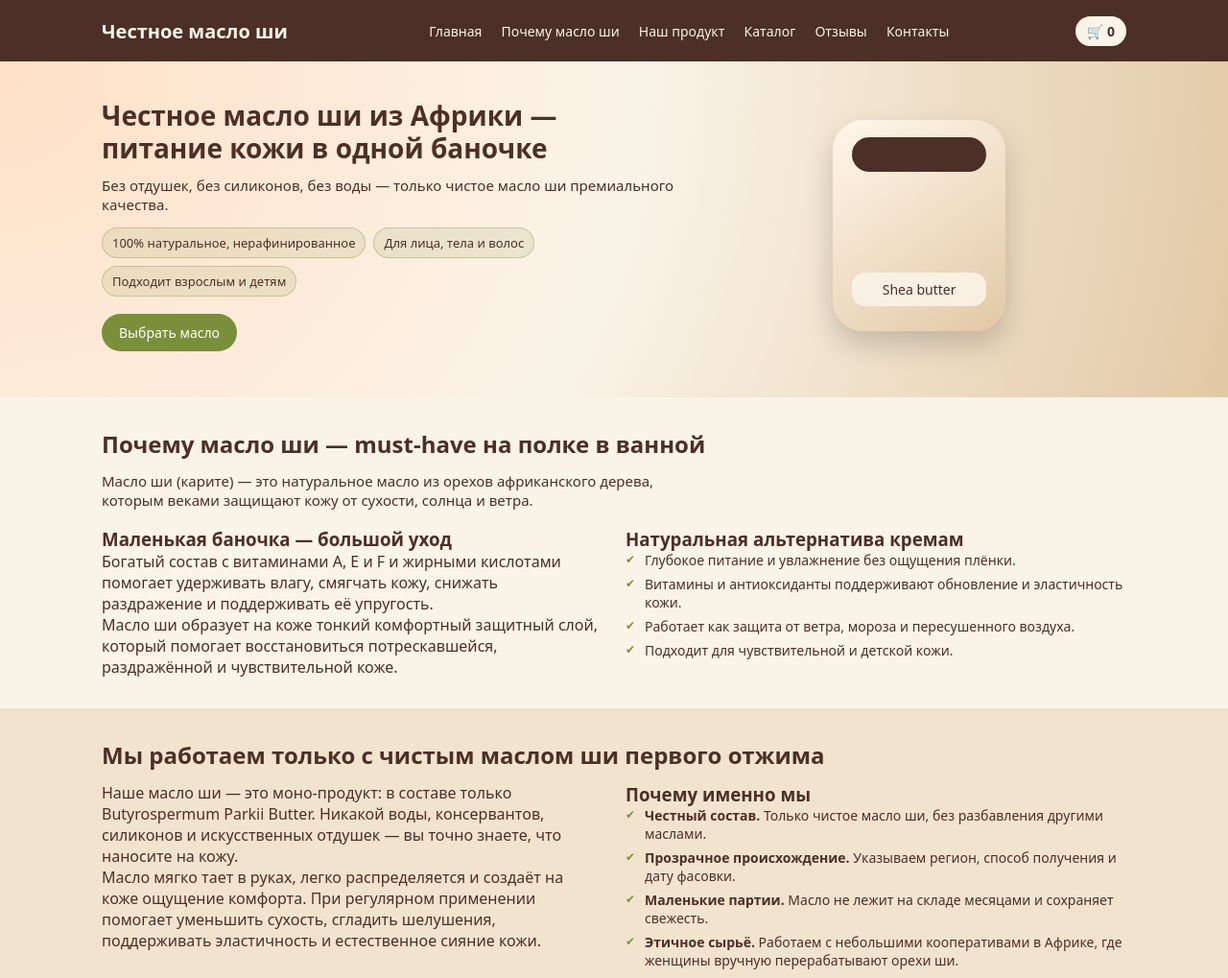
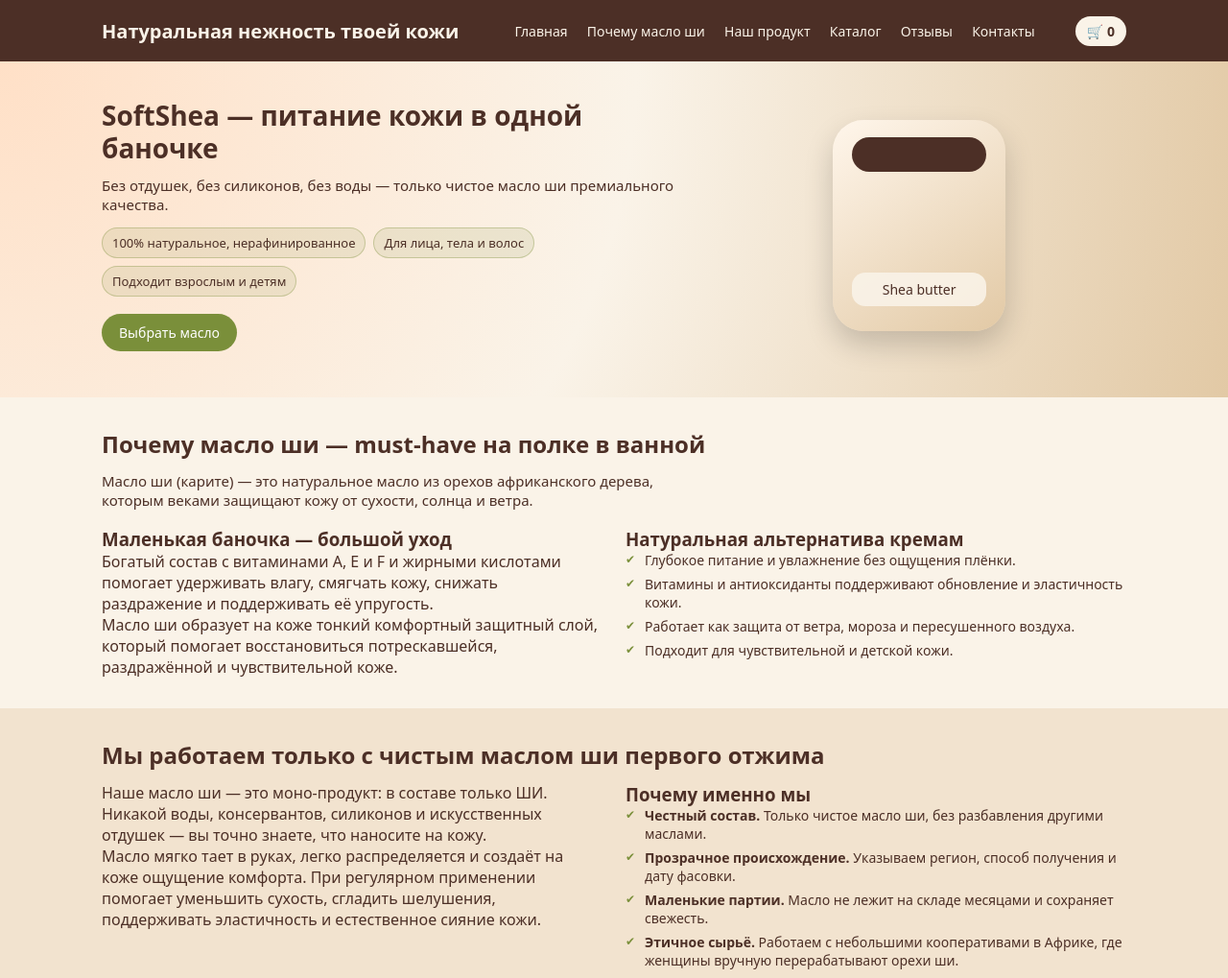
Before and after one commit to MaratSalavatovich/softshea, a plain HTML site: page index.html in a window 1280 px wide. Shown: the top 1019 px of the page at 96% size. Drawn offline with Linux system fonts and the light colour scheme.

Commit message:
Update index.html правки по тексту, исправление слоганов

```diff
--- a/index.html
+++ b/index.html
@@ -2,7 +2,7 @@
 <html lang="ru">
 <head>
   <meta charset="UTF-8" />
-  <title>Честное масло ши из Африки</title>
+  <title>SoftShea</title>
   <meta name="viewport" content="width=device-width, initial-scale=1" />
   <link rel="stylesheet" href="css/styles.css" />
 </head>
@@ -10,7 +10,7 @@
   <!-- Шапка -->
   <header class="header">
     <div class="container header-inner">
-      <div class="logo">Честное масло ши</div>
+      <div class="logo">Натуральная нежность твоей кожи</div>
       <nav class="nav">
         <a href="#hero">Главная</a>
         <a href="#why-shea">Почему масло ши</a>
@@ -30,7 +30,7 @@
     <section class="hero" id="hero">
       <div class="container hero-inner">
         <div class="hero-text">
-          <h1>Честное масло ши из Африки — питание кожи в одной баночке</h1>
+          <h1>SoftShea — питание кожи в одной баночке</h1>
           <p class="hero-sub">
             Без отдушек, без силиконов, без воды — только чистое масло ши премиального качества.
           </p>
@@ -86,7 +86,7 @@
         <div class="grid-two">
           <div>
             <p>
-              Наше масло ши — это моно‑продукт: в составе только Butyrospermum Parkii Butter. Никакой воды, консервантов, силиконов и искусственных отдушек — вы точно знаете, что наносите на кожу.
+              Наше масло ши — это моно‑продукт: в составе только ШИ. Никакой воды, консервантов, силиконов и искусственных отдушек — вы точно знаете, что наносите на кожу.
             </p>
             <p>
               Масло мягко тает в руках, легко распределяется и создаёт на коже ощущение комфорта. При регулярном применении помогает уменьшить сухость, сгладить шелушения, поддерживать эластичность и естественное сияние кожи.
@@ -217,7 +217,7 @@
         <h2>Контакты</h2>
 
         <p>Email: <a href="mailto:myshop@mail.ru">myshop@mail.ru</a></p>
-        <p>Телефон: <a href="tel:+79001234567">+7 (900) 123-45-67</a></p>
+        <p>Телефон: <a href="tel:+79279272625">+7 (927) 927-26-25</a></p>
 
         <p>Мы на связи:</p>
         <p>
```
